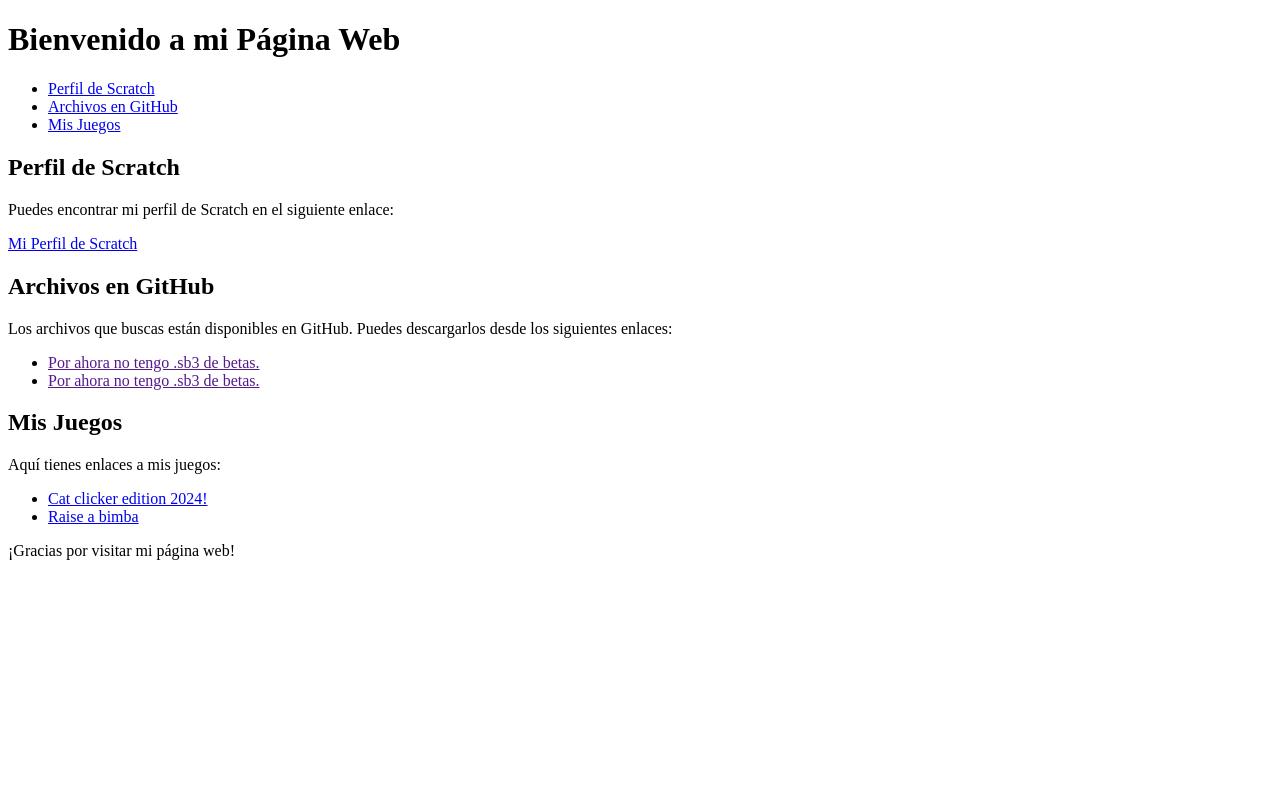
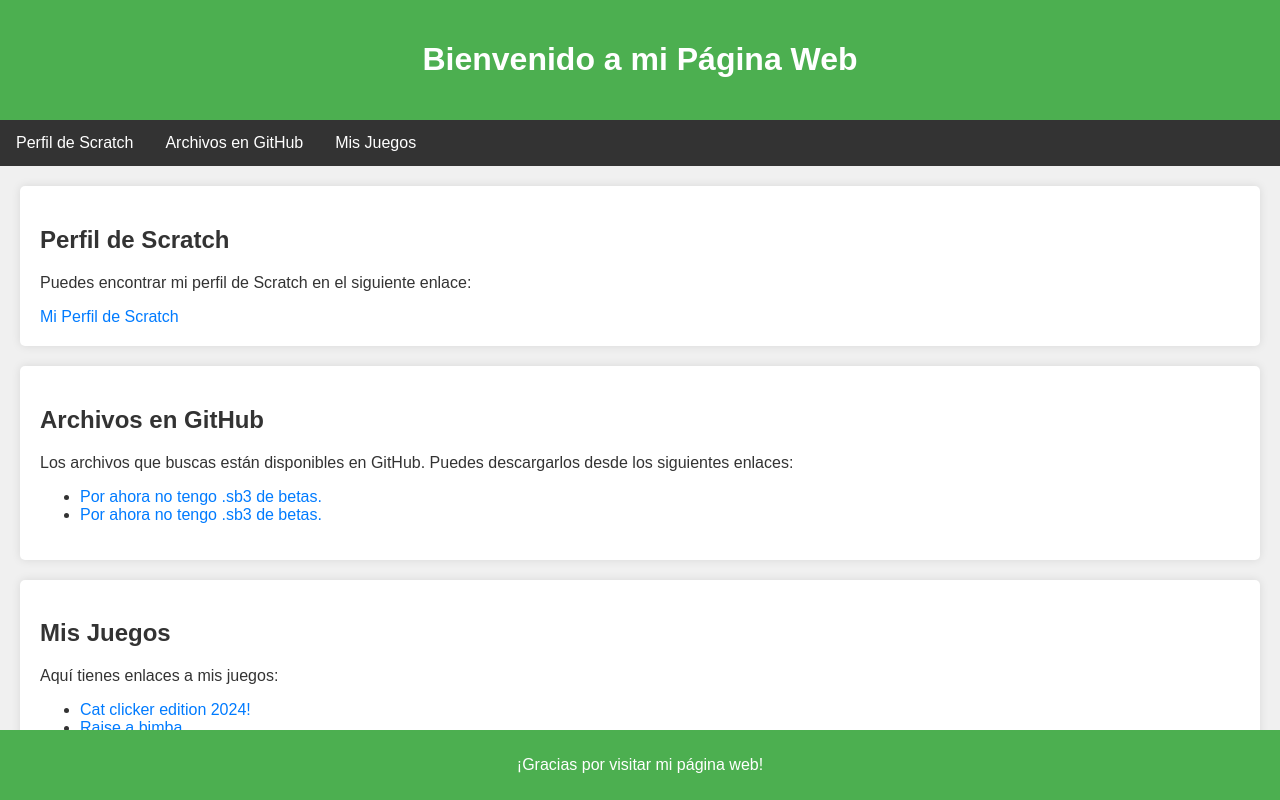
Before and after one commit to Unaiyocreador/unaiyo_creadorsc, a plain HTML site: page index.html in a window 1280 px wide. Drawn offline with Linux system fonts and the light colour scheme.

Commit message:
Update index.html

```diff
--- a/index.html
+++ b/index.html
@@ -4,6 +4,74 @@
     <meta charset="UTF-8">
     <meta name="viewport" content="width=device-width, initial-scale=1.0">
     <title>Mi Página Web</title>
+    <style>
+        body {
+            font-family: Arial, sans-serif;
+            margin: 0;
+            padding: 0;
+            background-color: #f0f0f0;
+            color: #333;
+        }
+
+        header {
+            background-color: #4CAF50;
+            color: white;
+            text-align: center;
+            padding: 20px 0;
+        }
+
+        nav ul {
+            list-style-type: none;
+            margin: 0;
+            padding: 0;
+            overflow: hidden;
+            background-color: #333;
+        }
+
+        nav ul li {
+            float: left;
+        }
+
+        nav ul li a {
+            display: block;
+            color: white;
+            text-align: center;
+            padding: 14px 16px;
+            text-decoration: none;
+        }
+
+        nav ul li a:hover {
+            background-color: #ddd;
+            color: black;
+        }
+
+        section {
+            padding: 20px;
+            background-color: #fff;
+            margin: 20px;
+            border-radius: 5px;
+            box-shadow: 0 0 10px rgba(0, 0, 0, 0.1);
+        }
+
+        footer {
+            background-color: #4CAF50;
+            color: white;
+            text-align: center;
+            padding: 10px 0;
+            position: fixed;
+            width: 100%;
+            bottom: 0;
+        }
+
+        section a {
+            color: #007bff;
+            text-decoration: none;
+        }
+
+        section a:hover {
+            text-decoration: underline;
+        }
+    </style>
 </head>
 <body>
     <header>
@@ -28,8 +96,8 @@
         <h2>Archivos en GitHub</h2>
         <p>Los archivos que buscas están disponibles en GitHub. Puedes descargarlos desde los siguientes enlaces:</p>
         <ul>
-            <li><a href="" download>Por ahora no tengo .sb3 de betas.</a></li>
-            <li><a href="" download>Por ahora no tengo .sb3 de betas.</a></li>
+            <li><a href="#" download>Por ahora no tengo .sb3 de betas.</a></li>
+            <li><a href="#" download>Por ahora no tengo .sb3 de betas.</a></li>
             <!-- Agrega más enlaces si tienes más archivos -->
         </ul>
     </section>
```
